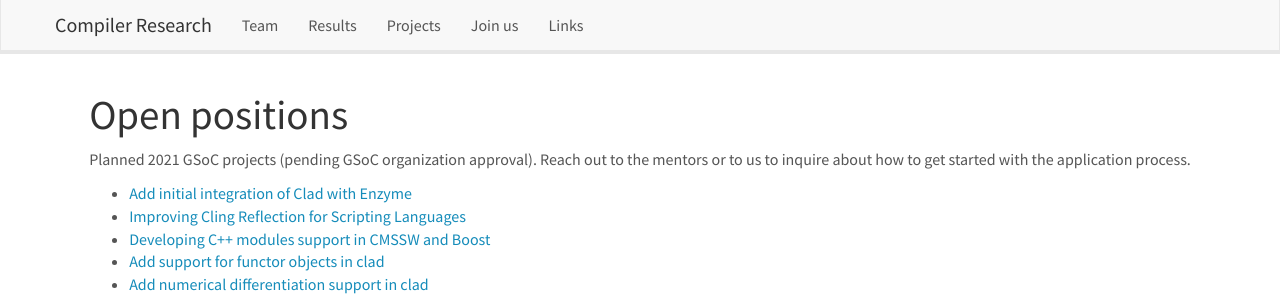
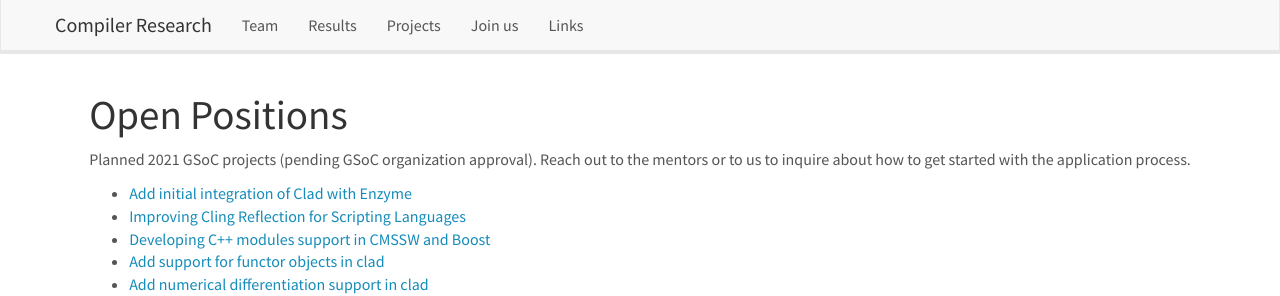
Before and after one commit to vgvassilev/clad, a Jekyll site: the page built from _pages/openings.md, in a window 1280 px wide and 1019 px high. Shown: the top 296 px of the window. Built offline with Jekyll 4.4.1, drawn with Linux system fonts in a browser that asks for light colours; nearby versions of some CDN libraries.

Commit message:
Add capitalization

```diff
--- a/_pages/openings.md
+++ b/_pages/openings.md
@@ -6,7 +6,7 @@
 permalink: /vacancies
 ---
 
-# Open positions
+# Open Positions
 
 Planned 2021 GSoC projects (pending GSoC organization approval). Reach out to the mentors or to us to inquire about how to get started with the
 application process.
```
